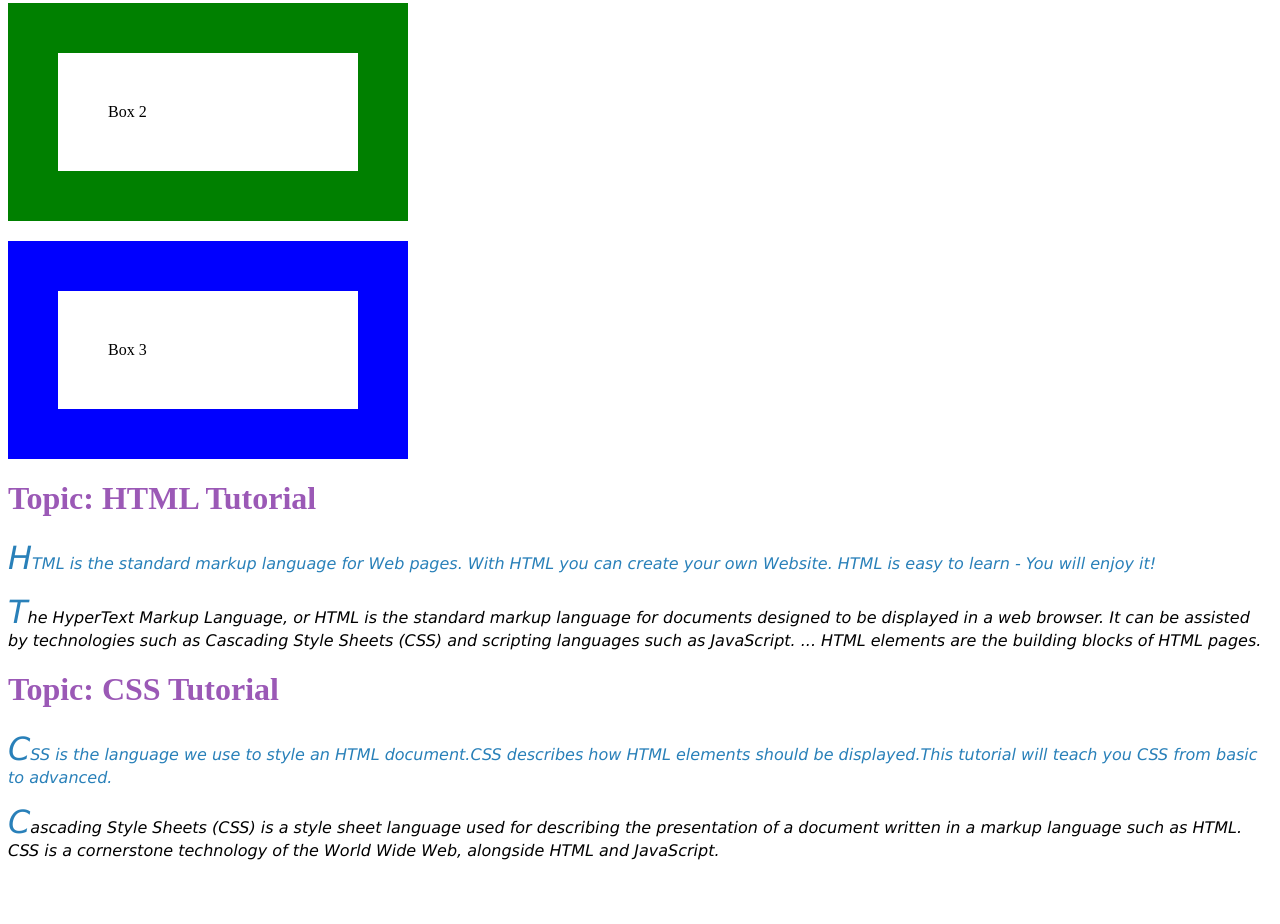
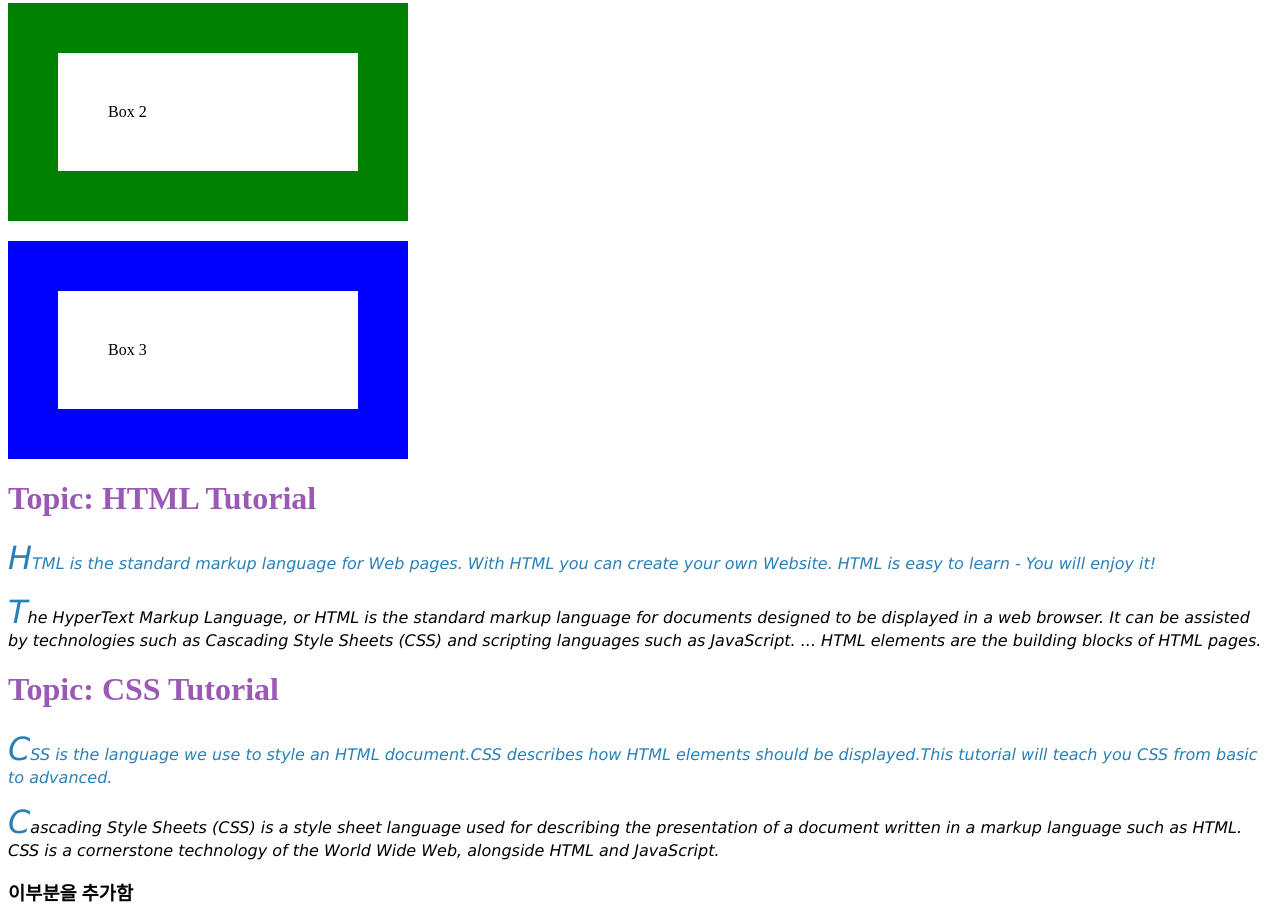
Before and after one commit to subinyyy/Portfolio-file, a plain HTML site: page index.html in a window 1280 px wide. Shown: the part 305-1229 px from the top of the page. Before the commit the page ends 1181 px from the top, so only its background shows below. Drawn offline with Linux system fonts and the light colour scheme.

Commit message:
second commit

```diff
--- a/index.html
+++ b/index.html
@@ -28,6 +28,10 @@
         <p>Cascading Style Sheets (CSS) is a style sheet language used for describing the presentation of a document written in a markup language such as HTML. CSS is a cornerstone technology of the World Wide Web, alongside HTML and JavaScript.  </p>
       </div>
 
+      <h3>
+        이부분을 추가함
+      </h3>
+
 
 </body>
 </html>
```
